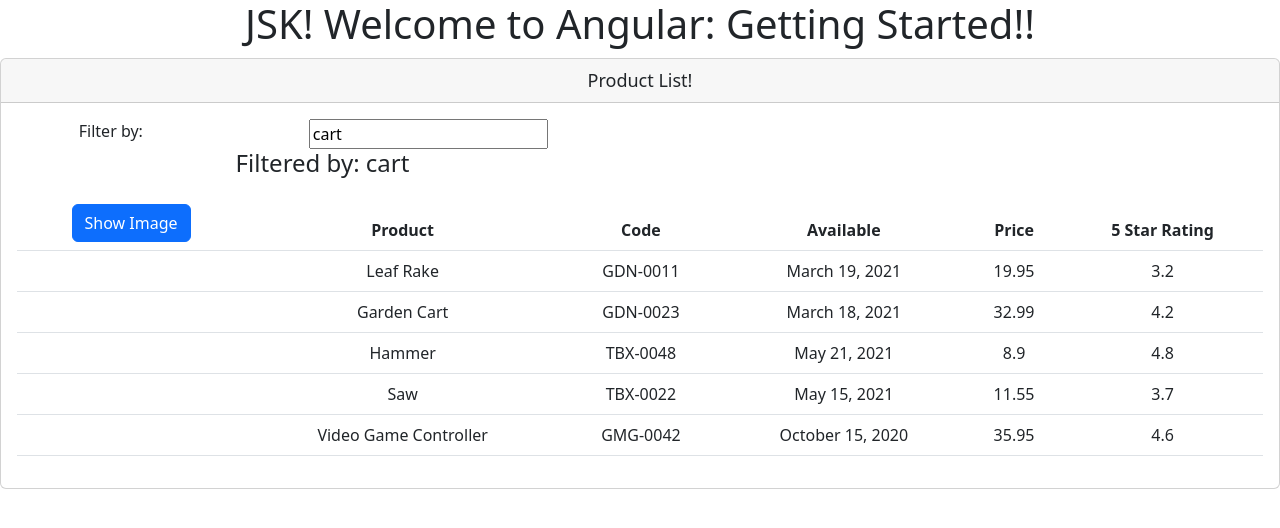
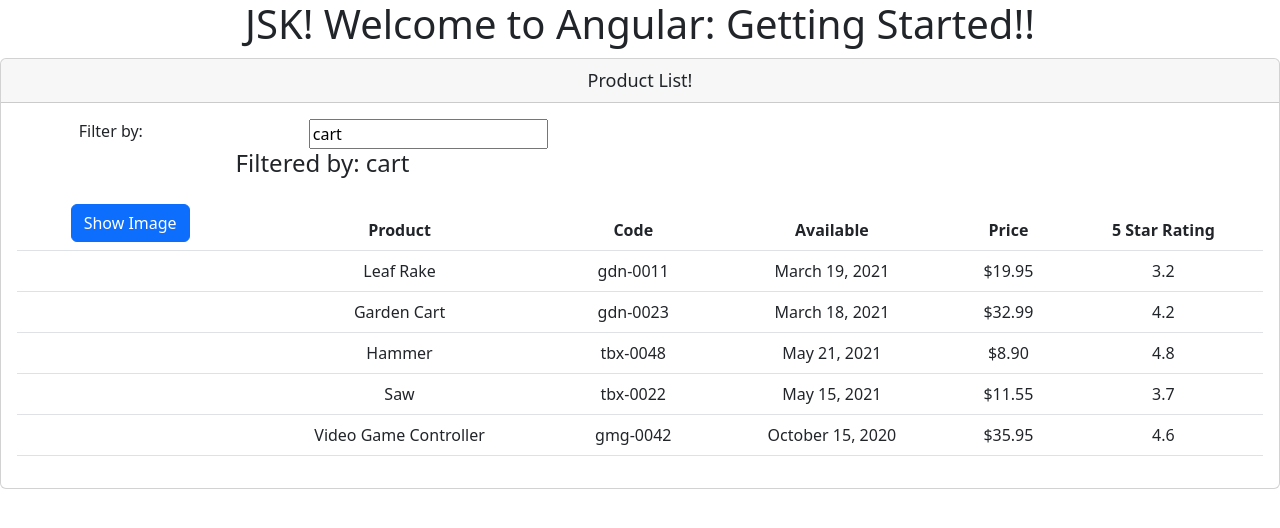
Before and after one commit to kinjal31995/Angular_Start, an Angular app: page / in a window 1280 px wide. Shown: the top 528 px of the page. Built offline with nearby package versions, Linux system fonts and the light colour scheme.

Commit message:
data with pipes

```diff
--- a/src/app/products/product-list.component.html
+++ b/src/app/products/product-list.component.html
@@ -46,9 +46,9 @@
                 {{ product.productName }}
               </a>
             </td>
-            <td>{{ product.productCode }}</td>
+            <td>{{ product.productCode | lowercase }}</td>
             <td>{{ product.releaseDate }}</td>
-            <td>{{ product.price }}</td>
+            <td>{{ product.price | currency : "USD" : "symbol" : "1.2-2" }}</td>
             <td>{{ product.starRating }}</td>
           </tr>
         </tbody>
```
